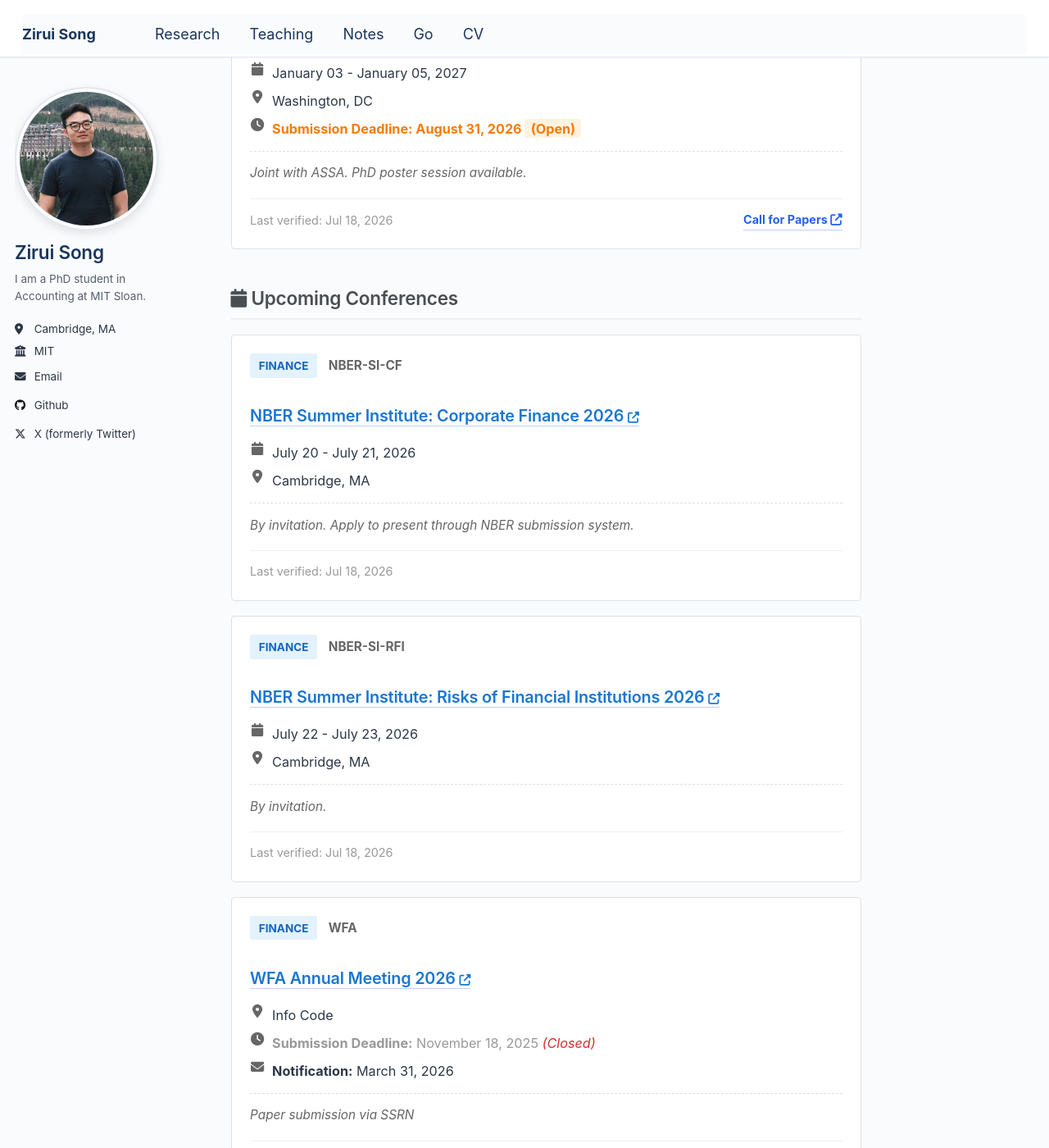
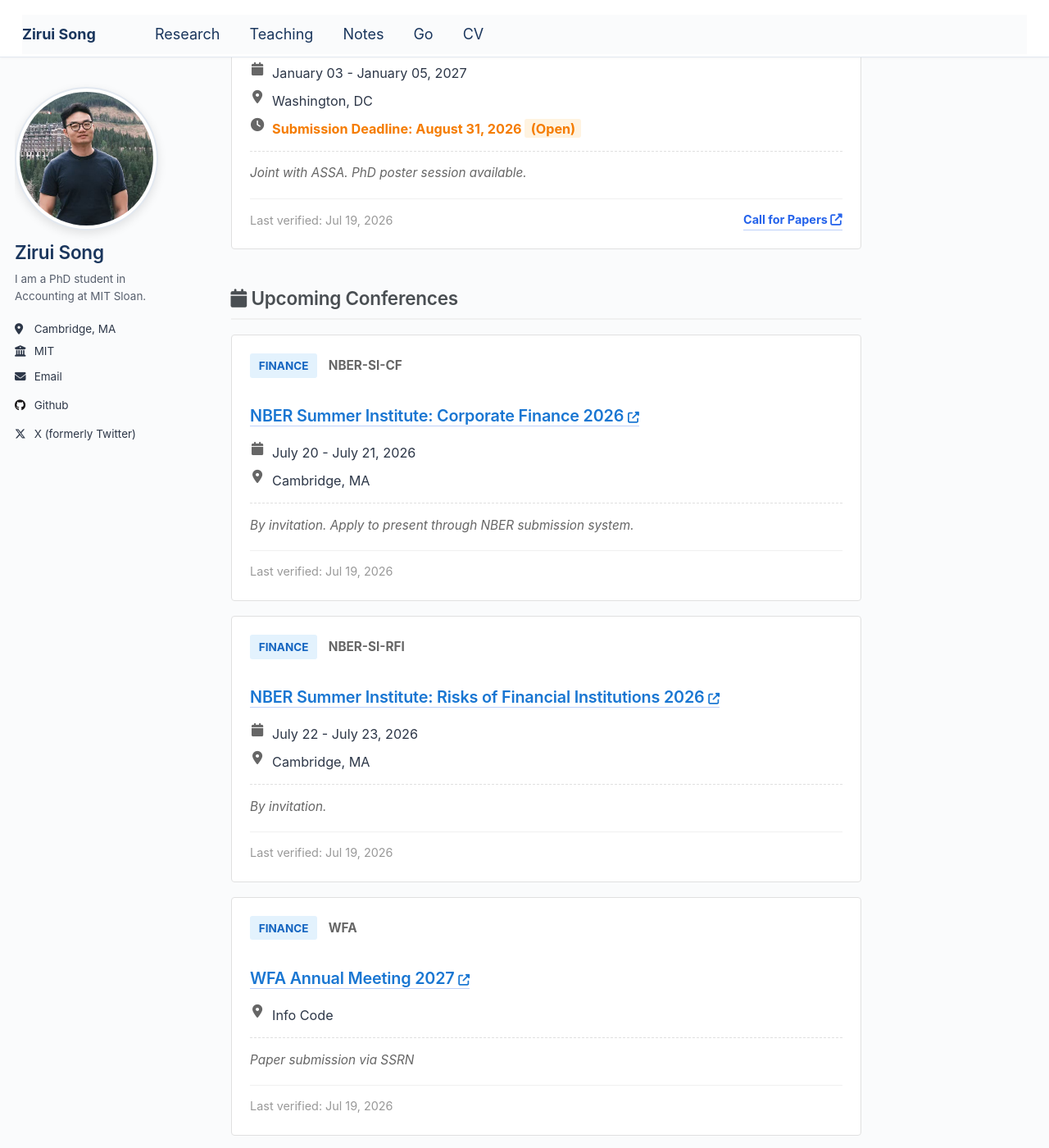
Before and after one commit to zirui-song/zirui-song.github.io, a Jekyll site: the page built from _pages/conferences.md, in a window 1280 px wide and 1400 px high, scrolled down 1007 px. Shown: the whole window at 82% size. Built offline with Jekyll 4.4.1, drawn with Linux system fonts in a browser that asks for light colours; some of the changed text lies outside the part shown.

Commit message:
chore: update conference data [automated]
Updated conference deadlines and dates from automated scraper.

```diff
--- a/_data/conferences.yml
+++ b/_data/conferences.yml
@@ -1,7 +1,7 @@
 metadata:
-  last_updated: '2026-07-18T07:58:57.077125+00:00'
+  last_updated: '2026-07-19T08:24:58.360869+00:00'
   scraper_version: 1.0.0
-  total_conferences: 21
+  total_conferences: 22
 conferences:
 - name: WFA Annual Meeting 2026
   short_name: WFA
@@ -21,7 +21,7 @@ conferences:
   status: submissions_closed
   notes: Paper submission via SSRN
   source: scraped
-  last_verified: '2026-07-18'
+  last_verified: '2026-07-19'
 - name: EFA Annual Meeting 2026
   short_name: EFA
   field: finance
@@ -38,7 +38,7 @@ conferences:
   status: submissions_closed
   notes: 53rd EFA Annual Meeting. Members get one free submission.
   source: scraped
-  last_verified: '2026-07-18'
+  last_verified: '2026-07-19'
 - name: AAA Annual Meeting 2026
   short_name: AAA
   field: accounting
@@ -54,7 +54,7 @@ conferences:
   status: submissions_closed
   notes: AAA Global Connect. Largest accounting conference. Multiple sections.
   source: manual
-  last_verified: '2026-07-18'
+  last_verified: '2026-07-19'
 - name: FMA Annual Meeting 2026
   short_name: FMA
   field: finance
@@ -69,7 +69,7 @@ conferences:
   website: https://www.fma.org/
   status: submissions_closed
   source: manual
-  last_verified: '2026-07-18'
+  last_verified: '2026-07-19'
 - name: JAE Conference 2026
   short_name: JAE
   field: accounting
@@ -85,7 +85,7 @@ conferences:
   status: submissions_closed
   notes: Journal of Accounting and Economics conference. Invitation-only.
   source: manual
-  last_verified: '2026-07-18'
+  last_verified: '2026-07-19'
 - name: NFA Annual Meeting 2026
   short_name: NFA
   field: finance
@@ -99,7 +99,7 @@ conferences:
   website: https://www.northernfinanceassociation.org/
   status: submissions_closed
   source: manual
-  last_verified: '2026-07-18'
+  last_verified: '2026-07-19'
 - name: AFA Annual Meeting 2026
   short_name: AFA
   field: finance
@@ -117,7 +117,7 @@ conferences:
   status: submissions_open
   notes: Joint with ASSA. PhD poster session available.
   source: scraped
-  last_verified: '2026-07-18'
+  last_verified: '2026-07-19'
 - name: AFA Annual Meeting 2027
   short_name: AFA
   field: finance
@@ -132,7 +132,7 @@ conferences:
   status: submissions_open
   notes: Joint with ASSA. PhD poster session available.
   source: scraped
-  last_verified: '2026-07-18'
+  last_verified: '2026-07-19'
   cfp_url: https://www.afajof.org/call-for-papers
 - name: 'NBER Summer Institute: Corporate Finance 2026'
   short_name: NBER-SI-CF
@@ -148,7 +148,7 @@ conferences:
   status: upcoming
   notes: By invitation. Apply to present through NBER submission system.
   source: manual
-  last_verified: '2026-07-18'
+  last_verified: '2026-07-19'
 - name: 'NBER Summer Institute: Risks of Financial Institutions 2026'
   short_name: NBER-SI-RFI
   field: finance
@@ -163,7 +163,24 @@ conferences:
   status: upcoming
   notes: By invitation.
   source: manual
-  last_verified: '2026-07-18'
+  last_verified: '2026-07-19'
+- name: WFA Annual Meeting 2027
+  short_name: WFA
+  field: finance
+  category: major
+  year: 2027
+  conference_dates:
+    start: null
+    end: null
+  location: 'Info
+
+    Code'
+  submission_deadline: null
+  website: https://westernfinance.org
+  source: scraped
+  notes: Paper submission via SSRN
+  status: upcoming
+  last_verified: '2026-07-19'
 - name: MFA Annual Meeting 2026
   short_name: MFA
   field: finance
@@ -179,7 +196,7 @@ conferences:
   status: past
   notes: 'Keynotes: Raghuram Rajan (Chicago) and Itay Goldstein (Penn)'
   source: manual
-  last_verified: '2026-07-18'
+  last_verified: '2026-07-19'
 - name: FARS Midyear Meeting 2026
   short_name: FARS
   field: accounting
@@ -196,7 +213,7 @@ conferences:
   notes: Financial Accounting and Reporting Section. Keynote panel on Risk and Resilience
     in Research Careers.
   source: manual
-  last_verified: '2026-07-18'
+  last_verified: '2026-07-19'
 - name: Lone Star Accounting Research Conference 2026
   short_name: Lone Star
   field: accounting
@@ -211,7 +228,7 @@ conferences:
   status: past
   notes: Joint conference of Texas accounting programs.
   source: manual
-  last_verified: '2026-07-18'
+  last_verified: '2026-07-19'
 - name: HARC 2026
   short_name: HARC
   field: accounting
@@ -226,7 +243,7 @@ conferences:
   status: past
   notes: Hawaii Accounting Research Conference. Submission via email to organizers.
   source: manual
-  last_verified: '2026-07-18'
+  last_verified: '2026-07-19'
 - name: FIRS Annual Conference 2026
   short_name: FIRS
   field: finance
@@ -244,7 +261,7 @@ conferences:
   notes: $100 submission fee. PhD sessions deadline Feb 15, 2026. $5,000 JFI/FIRS
     best paper award.
   source: manual
-  last_verified: '2026-07-18'
+  last_verified: '2026-07-19'
 - name: SFS Cavalcade North America 2026
   short_name: SFS
   field: finance
@@ -261,7 +278,7 @@ conferences:
   notes: $75 submission fee. PhD student fee waiver available. Dual submission to
     RCFS/RAPS.
   source: manual
-  last_verified: '2026-07-18'
+  last_verified: '2026-07-19'
 - name: JAR Conference 2026
   short_name: JAR
   field: accounting
@@ -278,7 +295,7 @@ conferences:
   notes: 61st Ray Ball JAR Conference. Papers selected are published in conference
     issue.
   source: manual
-  last_verified: '2026-07-18'
+  last_verified: '2026-07-19'
 - name: CICF Annual Conference 2026
   short_name: CICF
   field: finance
@@ -294,7 +311,7 @@ conferences:
   status: past
   notes: 'Conference Chair: Jiang Wang (MIT). Program Chair: Neng Wang (CKGSB).'
   source: manual
-  last_verified: '2026-07-18'
+  last_verified: '2026-07-19'
 - name: RAS Conference 2026
   short_name: RAS
   field: accounting
@@ -309,7 +326,7 @@ conferences:
   status: past
   notes: Review of Accounting Studies conference
   source: manual
-  last_verified: '2026-07-18'
+  last_verified: '2026-07-19'
 - name: Trans-Atlantic Doctoral Conference 2026
   short_name: TADC
   field: finance
@@ -324,7 +341,7 @@ conferences:
   status: past
   notes: PhD student focused. London Business School.
   source: manual
-  last_verified: '2026-07-18'
+  last_verified: '2026-07-19'
 - name: NBER Corporate Finance Program Meeting (Spring 2026)
   short_name: NBER-CF
   field: finance
@@ -339,4 +356,4 @@ conferences:
   status: past
   notes: By invitation. Papers circulated to program members.
   source: manual
-  last_verified: '2026-07-18'
+  last_verified: '2026-07-19'
```
